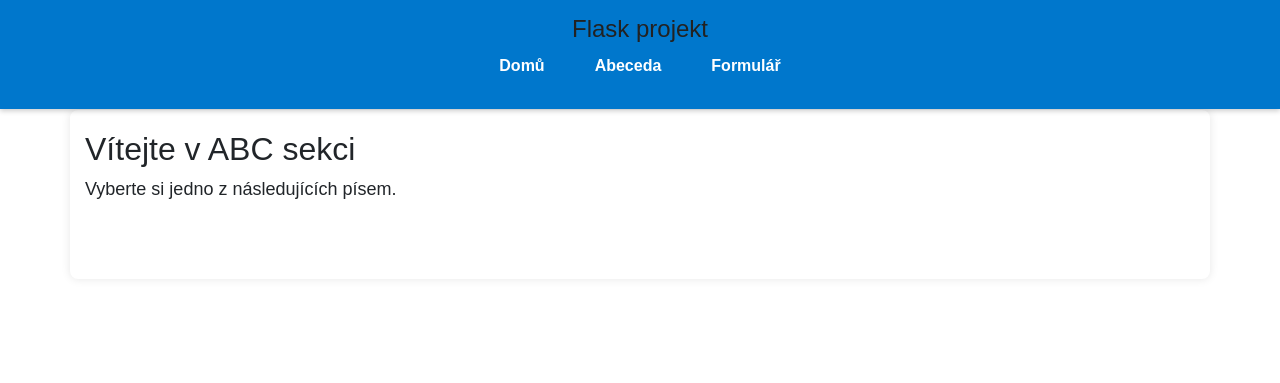
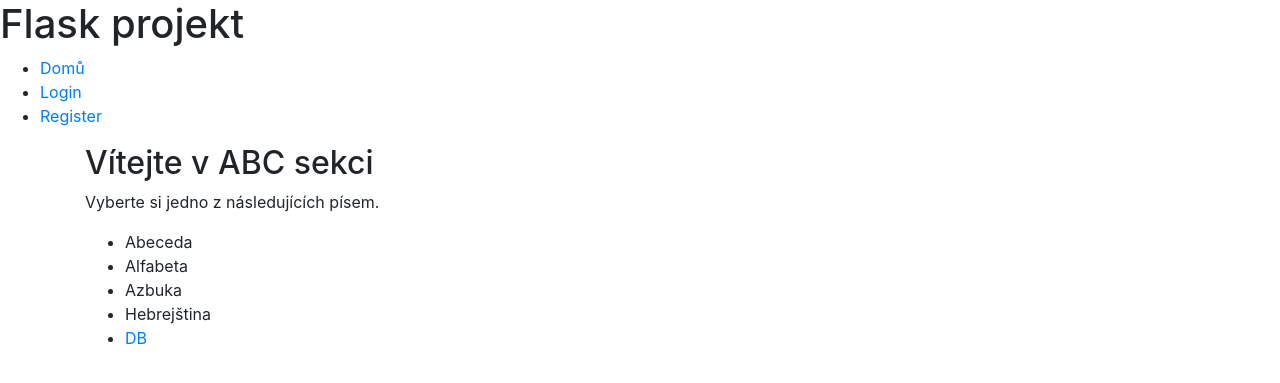
Before and after one commit to MartinBurda/flask-test, a Flask app: page / in a window 1280 px wide. Shown: the top 383 px of the page. Run offline with Flask 3, Linux system fonts and the light colour scheme.

Commit message:
login & register a flash message

```diff
--- /dev/null
+++ b/app/__init__.py
@@ -0,0 +1,9 @@
+from flask import Flask, render_template
+
+app = Flask(__name__, template_folder='../templates', static_folder='../static')
+app.config['SECRET_KEY'] = 'rtzuioijhgfdsxcvbnjhgfdcvbhztrfdc'
+app.config['DATABASE'] = "database.sqlite"
+
+@app.route('/')
+def index():
+    return render_template('index.html')
--- /dev/null
+++ b/app/db.py
@@ -0,0 +1,38 @@
+import sqlite3
+
+DB_PATH = "database.sqlite"
+
+def connect_db(db_path=DB_PATH):
+    try:
+        conn = sqlite3.connect(db_path)
+        return conn
+    except sqlite3.Error as e:
+        print(f"Error connecting to database: {e}")
+        return None
+
+def create_db():
+    conn = connect_db()
+    if conn:
+        try:
+            script = "scheme.sql"
+            with open(script, "r") as file:
+                conn.executescript(file.read())
+            conn.commit()
+        except Exception as e:
+            print(f"Error creating database: {e}")
+        finally:
+            conn.close()
+
+def db_execute(command, params=None, path=DB_PATH):
+    conn = connect_db(path)
+    if conn:
+        try:
+            # Pokud params není None, použijeme ho, jinak prázdný tuple
+            result = conn.execute(command, params or ()).fetchall()
+            conn.commit()
+            return result
+        except sqlite3.Error as e:
+            print(f"Error executing command: {e}")
+            return None
+        finally:
+            conn.close()
--- a/main.py
+++ b/main.py
@@ -1,54 +1,13 @@
-import flask
-from flask import Flask, render_template, request, flash, redirect, url_for
+from flask import render_template, request, flash, redirect, url_for
+from app import app, login, db
+from app.db import create_db
+from os import path
 
-app = Flask(__name__)
-app.config['SECRET_KEY'] = 'dev'
-@app.route('/')
-def index():
-    return render_template('index.html')
-
-@app.route('/abc')
-def abc():
-    return render_template('abc.html')
-
-@app.route('/alfa')
-def alfa():
-    return render_template('alfa.html')
-
-@app.route('/azb')
-def azb():
-    return render_template('azb.html')
-
-@app.route('/heb')
-def heb():
-    return render_template('heb.html')
-
-@app.route('/odkaz', methods=['GET', 'POST'])
-def link():
-    if request.method == 'POST':
-        username = request.form['username']
-        password = request.form['password']
-        radio = request.form['radio']
-
-        if username == 'admin' and password == 'password':
-            flash("login successfully")
-            return redirect(url_for('index'))
-
-        flash("login failed", category="error")
-
-    return render_template('link.html')
-
-@app.route('/nasobek/<n1>/<n2>')
-def hello(n1, n2):
-    try:
-        n1 = int(n1)
-        n2 = int(n2)
-    except ValueError:
-        return '<h1>špatná čísla</h1>'
-
-    n3 = n1 * n2
-    return f'<h1>Násobek je: {n3}</h1>'
-
+app.register_blueprint(login.bp)
 
 if __name__ == '__main__':
+    print(app.config["DATABASE"])
+    if not path.exists(app.config["DATABASE"]):
+        create_db()
+    print("inicializace databaze")
     app.run(debug=True)
--- a/static/css/style.css
+++ /dev/null
@@ -1,91 +0,0 @@
-       body {
-            font-family: Arial, sans-serif;
-            margin: 0;
-            padding: 0;
-            background-color: #f4f4f4;
-            color: #333;
-            text-align: center;
-        }/* Obecné styly */
-* {
-    margin: 0;
-    padding: 0;
-    box-sizing: border-box;
-    font-family: Arial, sans-serif;
-}
-
-body {
-    background-color: #f4f4f4;
-    color: #333;
-    line-height: 1.6;
-    padding-top: 60px; /* Aby se obsah nekrýval s pevnou hlavičkou */
-}
-
-/* Hlavička */
-header {
-    background-color: #0077cc;
-    color: white;
-    padding: 15px 20px;
-    text-align: center;
-    position: fixed;
-    width: 100%;
-    top: 0;
-    left: 0;
-    box-shadow: 0px 2px 5px rgba(0, 0, 0, 0.2);
-    z-index: 1000;
-}
-
-header h1 {
-    font-size: 24px;
-    margin-bottom: 10px;
-}
-
-/* Navigace */
-nav ul {
-    list-style: none;
-    display: flex;
-    justify-content: center;
-    gap: 20px;
-}
-
-nav ul li {
-    display: inline;
-}
-
-nav ul li a {
-    text-decoration: none;
-    color: white;
-    font-weight: bold;
-    padding: 10px 15px;
-    transition: background 0.3s, color 0.3s;
-    border-radius: 5px;
-}
-
-nav ul li a:hover {
-    background-color: white;
-    color: #0077cc;
-}
-
-/* Obsah stránky */
-.container {
-    max-width: 800px;
-    margin: 20px auto;
-    background: white;
-    padding: 20px;
-    border-radius: 8px;
-    box-shadow: 0px 0px 10px rgba(0, 0, 0, 0.1);
-}
-
-        .container {
-            width: 80%;
-            margin: 50px auto;
-            background: white;
-            padding: 20px;
-            border-radius: 8px;
-            box-shadow: 0 0 10px rgba(0, 0, 0, 0.1);
-        }
-        h1 {
-            color: #222;
-        }
-        p {
-            font-size: 18px;
-        }
--- a/templates/base.html
+++ b/templates/base.html
@@ -1,23 +1,18 @@
-<!doctype html>
+<!DOCTYPE html>
 <html lang="en">
 <head>
     <meta charset="UTF-8">
     <meta name="viewport" content="width=device-width, initial-scale=1">
-    <link rel="stylesheet" type="text/css" href="{{url_for('static', filename='css/style.css')}}">
     <link rel="stylesheet" href="https://cdn.jsdelivr.net/npm/bootstrap@4.3.1/dist/css/bootstrap.min.css" integrity="sha384-ggOyR0iXCbMQv3Xipma34MD+dH/1fQ784/j6cY/iJTQUOhcWr7x9JvoRxT2MZw1T" crossorigin="anonymous">
-    {% block css %}
-    {% endblock %}
     <title>Document</title>
 </head>
 <body>
-<header>
     <h1>Flask projekt</h1>
     <nav>
         <ul>
             <li><a href="{{ url_for('index') }}">Domů</a></li>
-            <li><a href="{{ url_for('abc') }}">Abeceda</a></li>
-            <li><a href="{{ url_for('link') }}">Formulář</a></li>
-
+            <li><a href="{{ url_for('login.login') }}">Login</a></li>
+            <li><a href="{{ url_for('login.register') }}">Register</a></li>
         </ul>
     </nav>
 
@@ -25,21 +20,19 @@
         {% if messages %}
             {% for message in messages %}
                 <div class="alert alert-warning alert-dismissible fade show" role="alert">
-              {{message}}
+                    {{ message }}
                     <button type="button" class="close" data-dismiss="alert" aria-label="Close">
-                <span aria-hidden="true">&times;</span>
+                        <span aria-hidden="true">×</span>
                     </button>
                 </div>
-
             {% endfor %}
-
         {% endif %}
     {% endwith %}
 
-</header>
+    {% block content %}{% endblock %}
 
-{% block content %}
-{% endblock %}
-
+    <script src="https://code.jquery.com/jquery-3.3.1.slim.min.js"></script>
+    <script src="https://cdnjs.cloudflare.com/ajax/libs/popper.js/1.14.7/umd/popper.min.js" integrity="sha384-UO2eT0CpHqdSJQ6hJty5KVphtPhzWj9WO1clHTMGa3JDZwrnQq4sF86dIHNDz0W1" crossorigin="anonymous"></script>
+    <script src="https://cdn.jsdelivr.net/npm/bootstrap@4.3.1/dist/js/bootstrap.min.js" integrity="sha384-JjSmVgyd0p3pXB1rRibZUAYoIIy6OrQ6VrjIEaFf/nJGzIxFDsf4x0xIM+B07jRM" crossorigin="anonymous"></script>
 </body>
 </html>
--- a/templates/index.html
+++ b/templates/index.html
@@ -16,10 +16,11 @@ Domovská stránka - ABC
 
     <nav>
         <ul>
-            <li ><a class="menu" href="{{ url_for('abc') }}">Abeceda</a></li>
-            <li><a class="menu" href="{{ url_for('alfa') }}">Alfabeta</a></li>
-            <li><a class="menu" href="{{ url_for('azb') }}">Azbuka</a></li>
-            <li><a class="menu" href="{{ url_for('heb') }}">Hebrejština</a></li>
+            <li ><a>Abeceda</a></li>
+            <li><a>Alfabeta</a></li>
+            <li><a>Azbuka</a></li>
+            <li><a >Hebrejština</a></li>
+            <li><a class="menu" href="{{ url_for('login.user_list') }}">DB</a></li>
         </ul>
     </nav>
 </main>
```
Also changed, not shown: app/login.py (added, +42 -0 lines), scheme.sql (added, +11 -0 lines), templates/abc.html (deleted, +0 -13 lines), templates/alfa.html (deleted, +0 -13 lines), templates/azb.html (deleted, +0 -13 lines), templates/heb.html (deleted, +0 -13 lines), templates/link.html (deleted, +0 -38 lines), templates/login.html (added, +24 -0 lines), templates/register.html (added, +24 -0 lines), templates/user.html (renamed from templates/zkouska.html, +7 -9 lines), __init__.py (deleted). Lines whose indentation alone changed are shown as unchanged.
